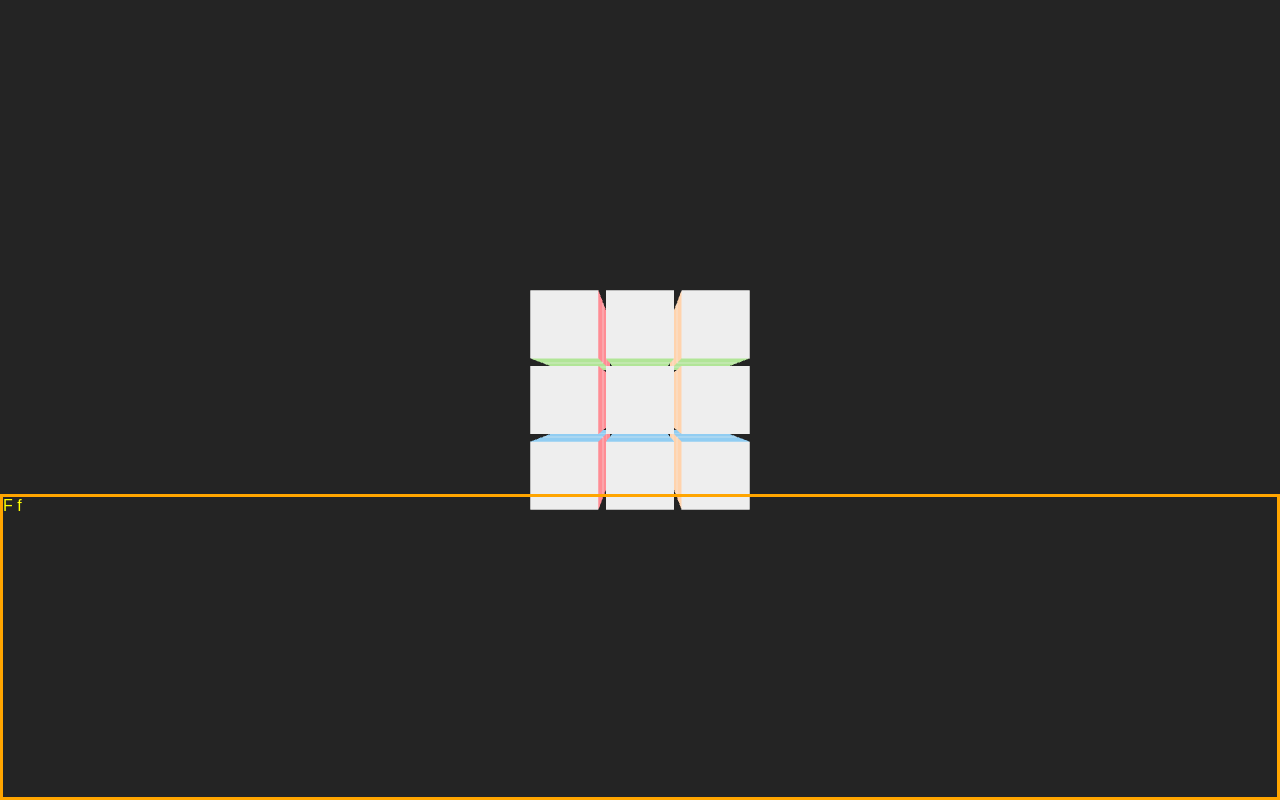
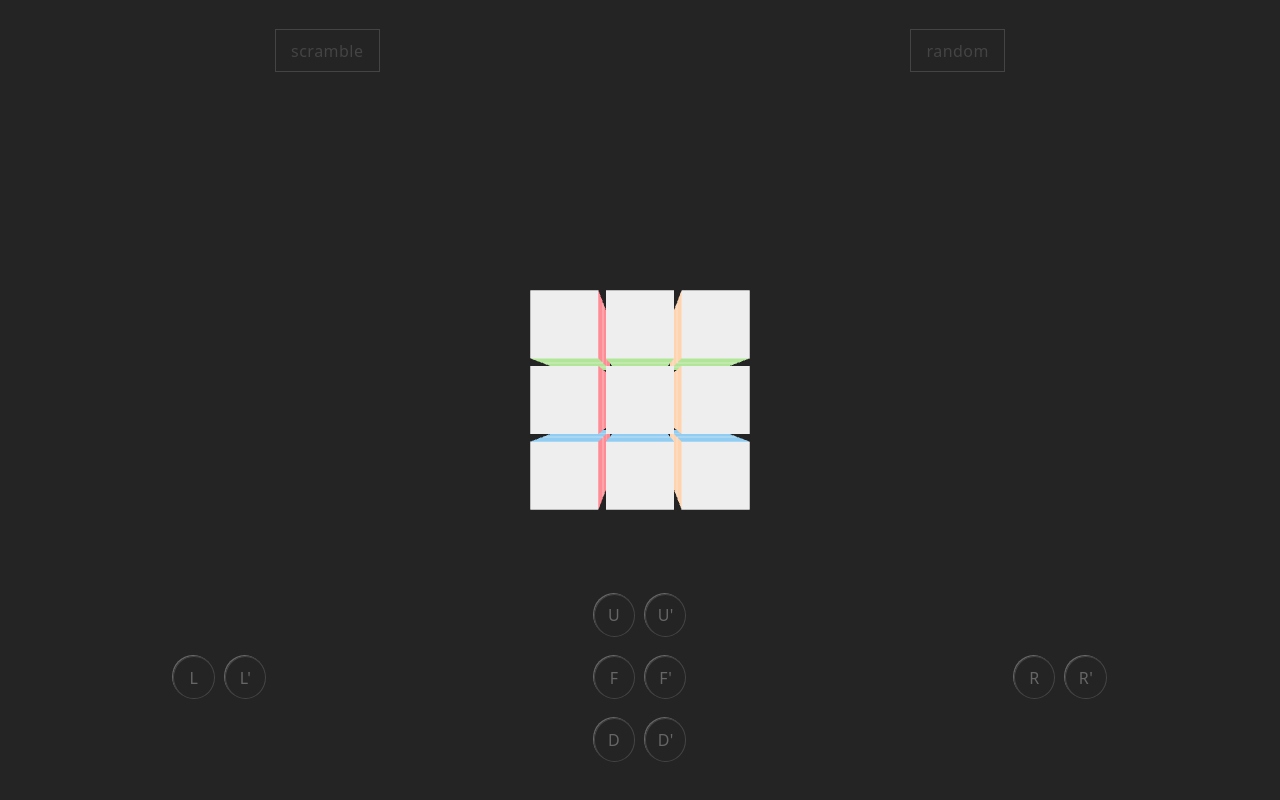
Before and after one commit to sunflowerseastar/rubiks-cube, a website with bundled scripts: page public/index.html in a window 1280 px wide. Built offline with nearby package versions, Linux system fonts and the light colour scheme.

Commit message:
wip - add basic components/styles

```diff
--- a/public/index.html
+++ b/public/index.html
@@ -9,13 +9,61 @@
   </head>
   <body>
     <div id="scene-container"></div>
-    <div id="controls">
-      <a tabindex="0" role="button" id="F" class="rotate-btn">
-        <span>F</span>
+    <div class="controls-top">
+      <a tabindex="0" role="button" id="scramble">
+        <span>scramble</span>
       </a>
-      <a tabindex="0" role="button" id="f" class="rotate-btn">
-        <span>f</span>
+      <a tabindex="0" role="button" id="random">
+        <span>random</span>
       </a>
+    </div>
+    <div class="controls-bottom">
+      <div class="left">
+        <div>
+          <a tabindex="0" role="button" id="l" class="rotate-btn">
+            <span>L</span>
+          </a>
+          <a tabindex="0" role="button" id="L" class="rotate-btn">
+            <span>L'</span>
+          </a>
+        </div>
+      </div>
+      <div class="center">
+        <div>
+          <a tabindex="0" role="button" id="u" class="rotate-btn">
+            <span>U</span>
+          </a>
+          <a tabindex="0" role="button" id="U" class="rotate-btn">
+            <span>U'</span>
+          </a>
+        </div>
+        <div>
+          <a tabindex="0" role="button" id="f" class="rotate-btn">
+            <span>F</span>
+          </a>
+          <a tabindex="0" role="button" id="F" class="rotate-btn">
+            <span>F'</span>
+          </a>
+        </div>
+        <div>
+          <a tabindex="0" role="button" id="d" class="rotate-btn">
+            <span>D</span>
+          </a>
+          <a tabindex="0" role="button" id="D" class="rotate-btn">
+            <span>D'</span>
+          </a>
+        </div>
+      </div>
+      <div class="right">
+        <div>
+          <a tabindex="0" role="button" id="r" class="rotate-btn">
+            <span>R</span>
+          </a>
+          <a tabindex="0" role="button" id="R" class="rotate-btn">
+            <span>R'</span>
+          </a>
+        </div>
+      </div>
     </div>
   </body>
 </html>
--- a/public/style.css
+++ b/public/style.css
@@ -1,25 +1,88 @@
+:root {
+  --light-gray: #999;
+  --gray: #666;
+  --dark-gray: #444;
+
+  --space-xs: 0.36em;
+  --space-sm: 0.6em;
+  --space-md: 1.8em;
+}
 body {
   margin: 0;
-  font-family: sans-serif;
+  font-family: system-ui, sans-serif;
+  letter-spacing: 0.03em;
+  font-weight: 500;
 }
-#wrapper {
-  border: 3px solid red !important;
-  position: relative;
-
+a,
+span {
+  transition: all 0.06s;
 }
-#scene-container {
+.controls-top {
+  position: fixed;
+  top: 0;
+  left: 0;
+  right: 0;
+  display: flex;
+  color: var(--dark-gray);
+  justify-content: space-around;
+  padding: var(--space-md) var(--space-sm);
+  text-align: center;
 }
-h1 {
-  font-size: 100px;
+.controls-top a {
+  border: 1px solid var(--dark-gray);
+  /* box-shadow: -1px -1px 0 var(--gray); */
+  padding: var(--space-sm);
+  cursor: pointer;
 }
-#controls {
-  color: yellow;
-  border: 3px solid orange !important;
-  z-index: 999;
+.controls-top a:hover {
+  border: 1px solid var(--gray);
+}
+.controls-top a:hover span {
+  color: var(--gray);
+}
+.controls-top a span {
+  padding: var(--space-xs);
+}
+.controls-bottom {
   position: fixed;
   bottom: 0;
   left: 0;
   right: 0;
-  height: 300px;
+  display: flex;
+  color: var(--gray);
+  padding: var(--space-md) var(--space-sm);
+  text-align: center;
+}
+.controls-bottom > div {
+  flex: 1;
+  display: flex;
+  flex-direction: column;
+  justify-content: center;
+}
+.center > div {
+  margin: var(--space-sm) 0;
+}
 
+.rotate-btn {
+  display: inline-block;
+  padding: 10px;
+  padding: var(--space-sm);
+  border: 1px solid var(--dark-gray);
+  border-radius: 50%;
+  box-shadow: -1px -1px 0 var(--gray);
+  cursor: pointer;
 }
+.rotate-btn:hover {
+  border: 1px solid var(--light-gray);
+}
+.rotate-btn:hover span {
+  color: var(--light-gray);
+}
+.rotate-btn + .rotate-btn {
+  margin-left: var(--space-xs);
+}
+.rotate-btn span {
+  width: 20px;
+  display: inline-block;
+  text-align: center;
+}
```
